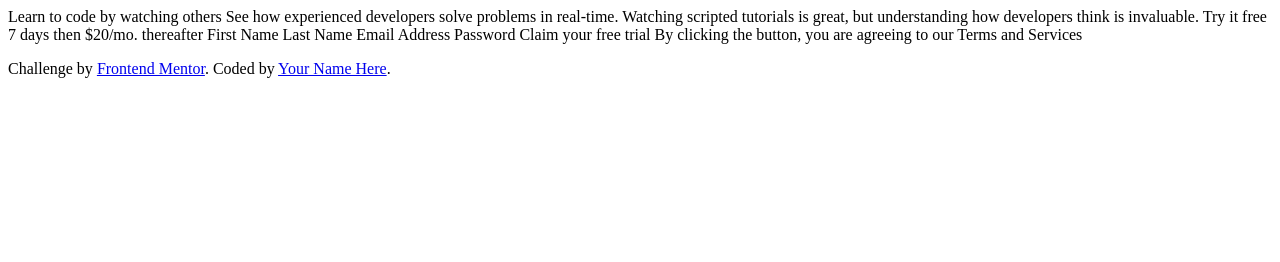
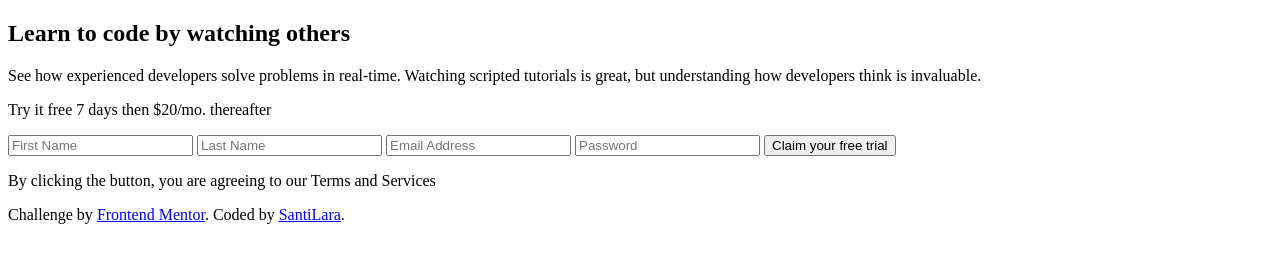
Before and after one commit to SantiagoLaraE/intro-component-with-sign-up-form, a plain HTML site: page index.html in a window 1280 px wide. Drawn offline with Linux system fonts and the light colour scheme; a script that the page names is missing.

Commit message:
Maquetación de información en HTML y ajuste archivo index.js

```diff
--- a/index.html
+++ b/index.html
@@ -14,27 +14,34 @@
 
 </head>
 <body>
+  <main class="hero">
+    <section class="hero__text">
+      <h1 class="hero__title">Learn to code by watching others</h1>
+      <p class="hero__description">See how experienced developers solve problems in real-time. Watching scripted tutorials is great,
+        but understanding how developers think is invaluable.</p>
+    </section>
+    <div class="hero__form">
+      <div class="hero__ad">
+        <p class="hero__ad-description">
+          Try it free 7 days <span>then $20/mo. thereafter</span>
+        </p>
+      </div>
+      <form id="form-sign-up">
+        <input class="form__input" type="text" placeholder="First Name">
+        <input class="form__input" type="text" placeholder="Last Name">
+        <input class="form__input" type="text" placeholder="Email Address">
+        <input class="form__input" type="password" placeholder="Password">
+        <button class="form__btn" type="submit">Claim your free trial</button>
+        <p class="form__tyc">By clicking the button, you are agreeing to our Terms and Services</p>
+      </form>
+    </div>
+  </main>
 
-  Learn to code by watching others
-
-  See how experienced developers solve problems in real-time. Watching scripted tutorials is great,
-  but understanding how developers think is invaluable.
-
-  Try it free 7 days then $20/mo. thereafter
-
-  First Name
-  Last Name
-  Email Address
-  Password
-
-  Claim your free trial
-
-  By clicking the button, you are agreeing to our Terms and Services
 
   <footer>
     <p class="attribution">
       Challenge by <a href="https://www.frontendmentor.io?ref=challenge" target="_blank">Frontend Mentor</a>.
-      Coded by <a href="#">Your Name Here</a>.
+      Coded by <a href="https://santiagolarae.github.io">SantiLara</a>.
     </p>
   </footer>
   <script src="./src/index.js"></script>
```
Also changed, not shown: src/index.js (added).
